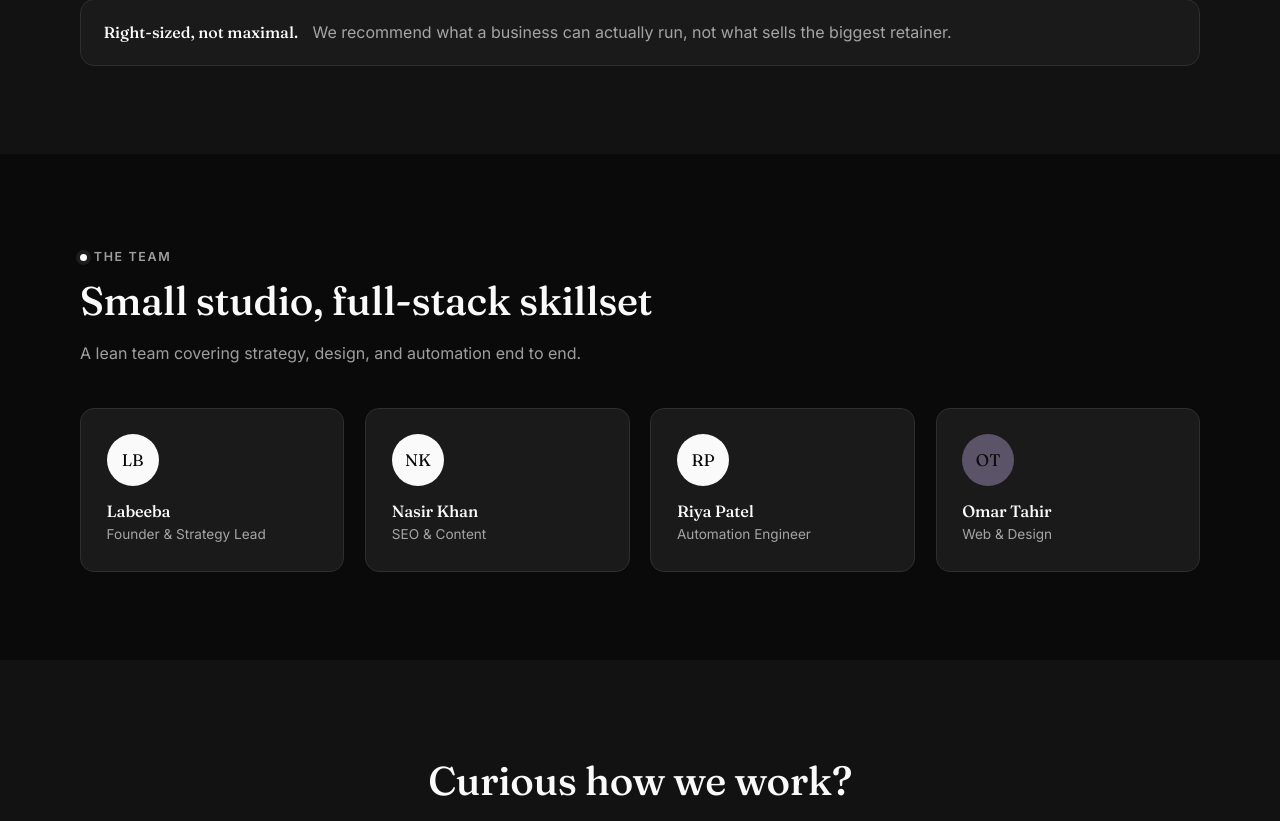
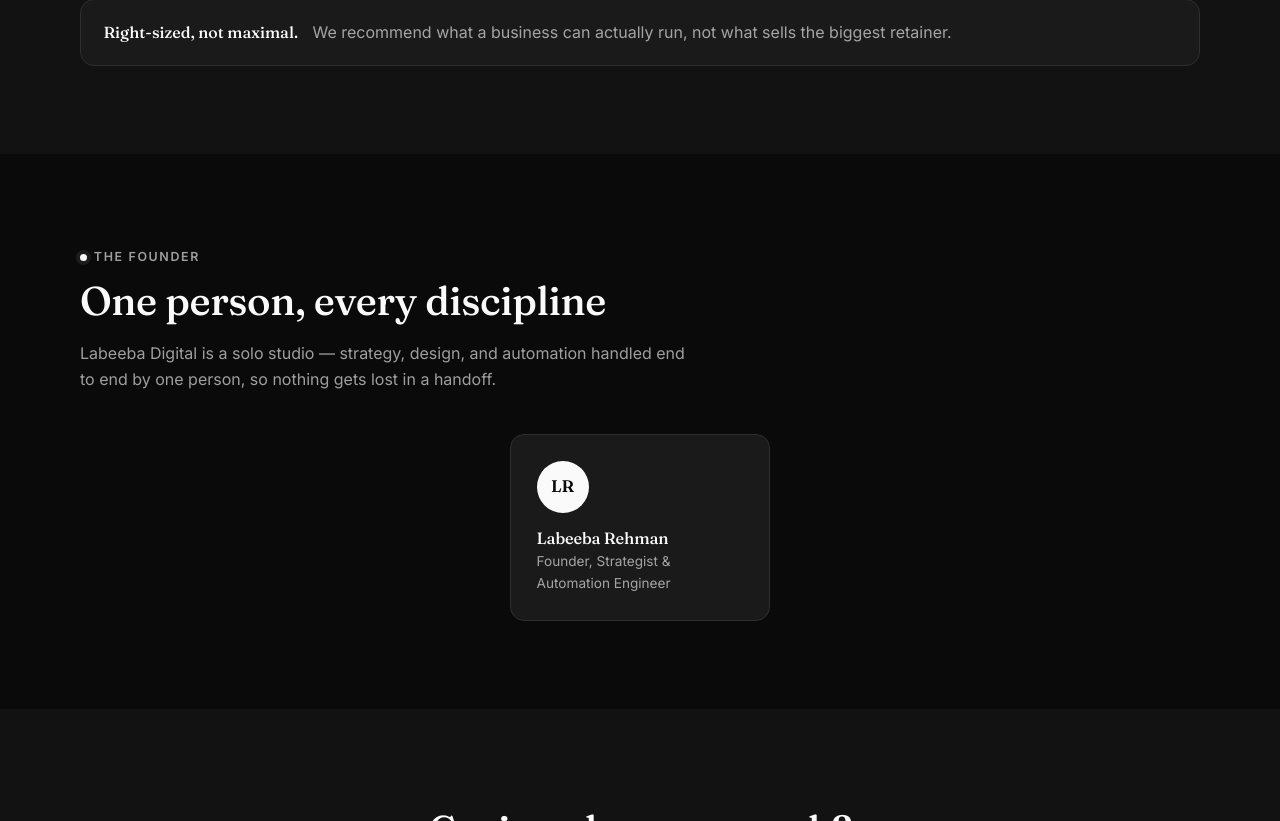
Before and after one commit to BeeepBeeep123/labeeba-digital, a plain HTML site: page about.html in a window 1280 px wide. Shown: the part 1369-2190 px from the top of the page. Drawn offline with Linux system fonts and the light colour scheme.

Commit message:
Add files via upload

```diff
--- a/about.html
+++ b/about.html
@@ -10,8 +10,8 @@
   .founder-photo {
     aspect-ratio: 1/1;
     border-radius: var(--radius);
-    background: radial-gradient(circle at 30% 30%, rgba(124,108,240,.35), transparent 60%),
-                radial-gradient(circle at 75% 75%, rgba(255,107,74,.28), transparent 60%),
+    background: radial-gradient(circle at 30% 30%, rgba(128,128,128,.28), transparent 60%),
+                radial-gradient(circle at 75% 75%, rgba(128,128,128,.16), transparent 60%),
                 var(--surface-2);
     border: 1px solid var(--line);
     display:flex; align-items:center; justify-content:center;
@@ -38,10 +38,10 @@
 
   <section style="padding-top:0;">
     <div class="container founder-block">
-      <div class="founder-photo" aria-hidden="true">LD</div>
+      <div class="founder-photo" aria-hidden="true">LR</div>
       <div>
         <h2 class="section-title">How it started</h2>
-        <p>Labeeba spent years watching small businesses run marketing the same fragile way: a freelancer here, a boosted post there, nothing connected and nothing measured. Every campaign worked until someone stopped paying attention to it.</p>
+        <p>Labeeba Rehman spent years watching small businesses run marketing the same fragile way: a freelancer here, a boosted post there, nothing connected and nothing measured. Every campaign worked until someone stopped paying attention to it.</p>
         <p>Labeeba Digital was built to fix that &mdash; not with more channels, but with systems. Every engagement starts with a strategy the client actually understands, then layers in the automation that keeps it running after the kickoff calls are over.</p>
       </div>
     </div>
@@ -62,29 +62,14 @@
 
   <section>
     <div class="container">
-      <span class="eyebrow coral">The Team</span>
-      <h2 class="section-title">Small studio, full-stack skillset</h2>
-      <p class="section-intro">A lean team covering strategy, design, and automation end to end.</p>
-      <div class="team-grid">
+      <span class="eyebrow coral">The Founder</span>
+      <h2 class="section-title">One person, every discipline</h2>
+      <p class="section-intro">Labeeba Digital is a solo studio &mdash; strategy, design, and automation handled end to end by one person, so nothing gets lost in a handoff.</p>
+      <div class="team-grid" style="grid-template-columns: minmax(0,260px); justify-content:center;">
         <div class="team-card">
-          <div class="team-avatar" style="background:var(--violet);">LB</div>
-          <h3>Labeeba</h3>
-          <p>Founder &amp; Strategy Lead</p>
-        </div>
-        <div class="team-card">
-          <div class="team-avatar" style="background:var(--coral);">NK</div>
-          <h3>Nasir Khan</h3>
-          <p>SEO &amp; Content</p>
-        </div>
-        <div class="team-card">
-          <div class="team-avatar" style="background:var(--gold);">RP</div>
-          <h3>Riya Patel</h3>
-          <p>Automation Engineer</p>
-        </div>
-        <div class="team-card">
-          <div class="team-avatar" style="background:#5b5468;">OT</div>
-          <h3>Omar Tahir</h3>
-          <p>Web &amp; Design</p>
+          <div class="team-avatar" style="background:var(--paper); color:var(--void); display:flex; align-items:center; justify-content:center; font-weight:600;">LR</div>
+          <h3>Labeeba Rehman</h3>
+          <p>Founder, Strategist &amp; Automation Engineer</p>
         </div>
       </div>
     </div>
```
